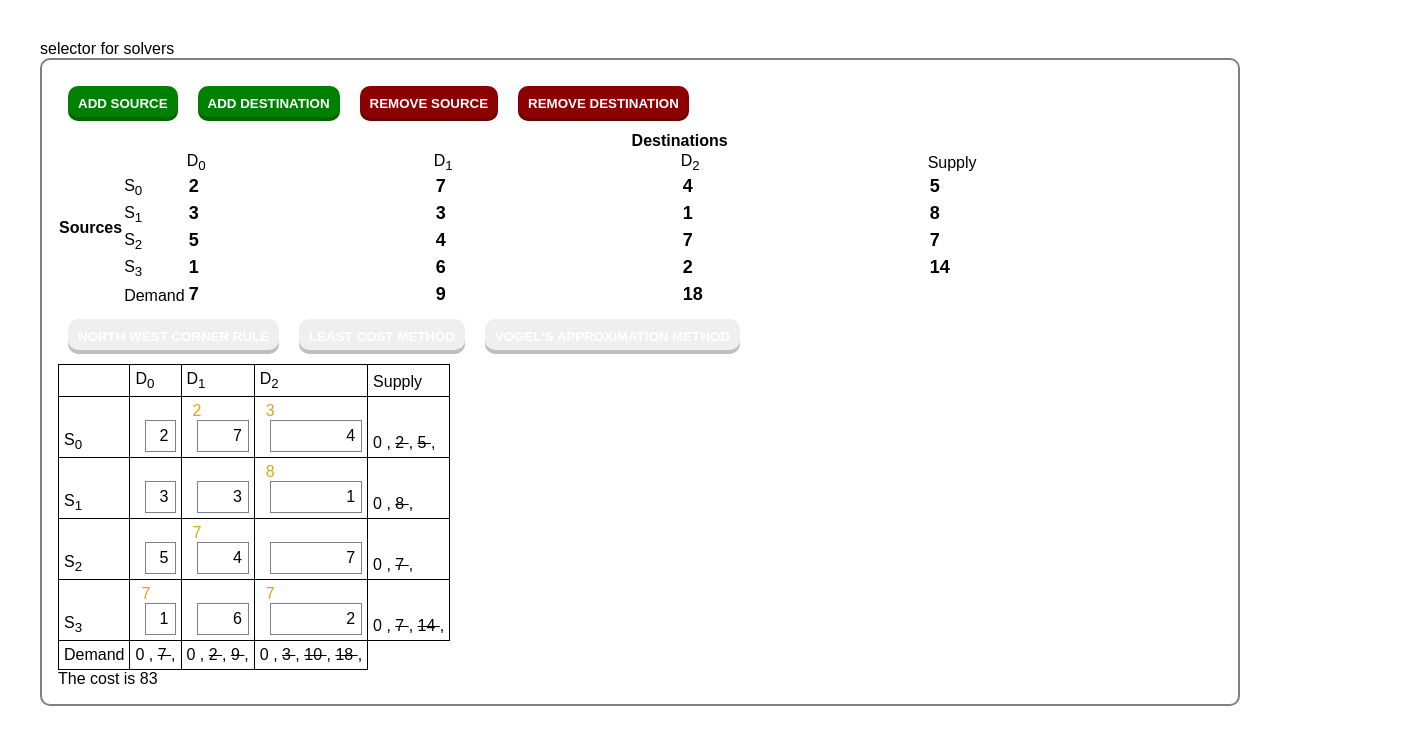
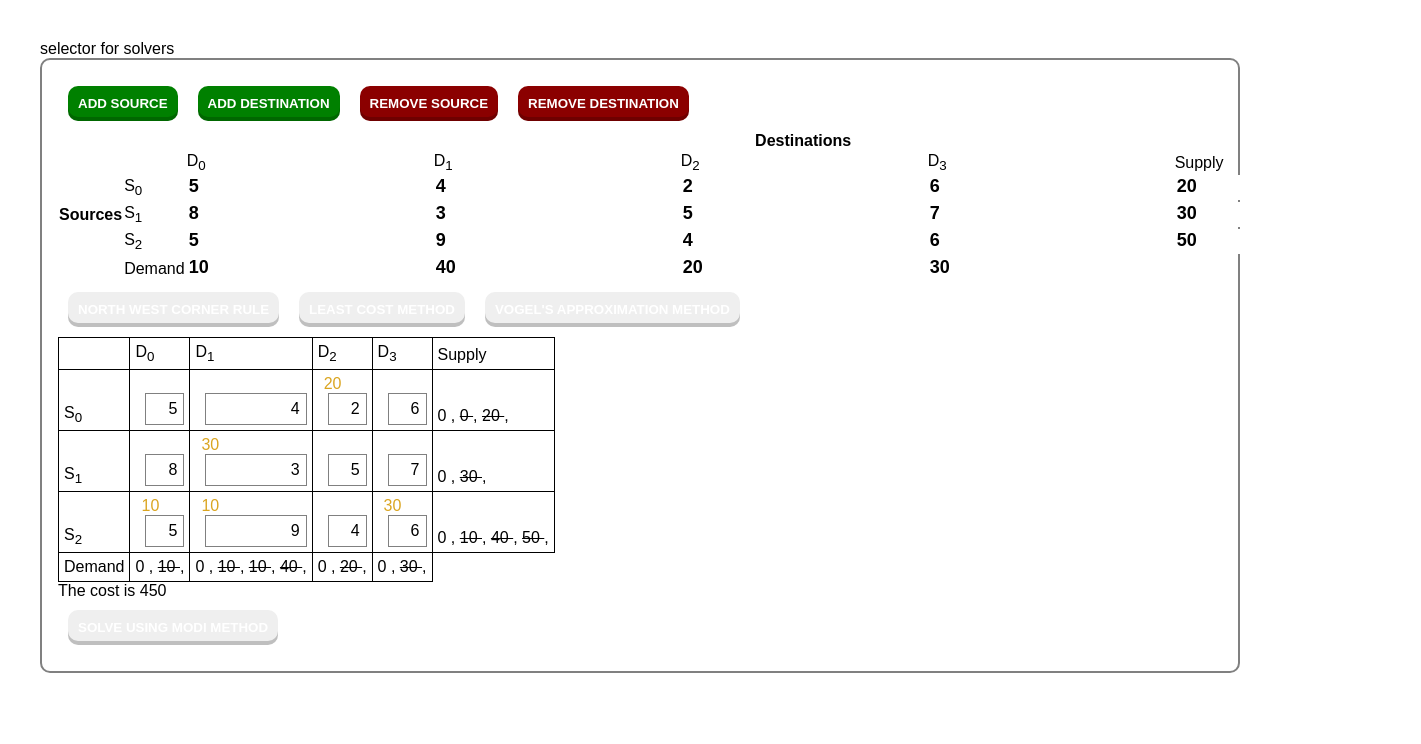
Before and after one commit to maheshbansod/numerical-methods, an Angular app: page / in a window 1280 px wide. Both pictures are taken after a click on the button "LEAST COST METHOD". Shown: the top 744 px of the page, 1421 px wide, since content can reach past the window. Built offline with nearby package versions, Linux system fonts and the light colour scheme.

Commit message:
added partial modi method

```diff
--- a/src/app/transportation-solve/transportation-solve.component.css
+++ b/src/app/transportation-solve/transportation-solve.component.css
@@ -23,6 +23,12 @@
     text-decoration: line-through;
 }
 
+.circled {
+    border: 1px solid black;
+    border-radius: 50%;
+    padding:3px;
+}
+
 table {
     border-collapse: collapse;
 }
--- a/src/app/transportation-solve/transportation-solve.component.html
+++ b/src/app/transportation-solve/transportation-solve.component.html
@@ -96,5 +96,50 @@
             </ng-container>
         </table>
         The cost is {{getCost(table, solution.weights)}}
+        <div class="solvebtns">
+            <button (click)="solveProblem('modi')">Solve using MODI method</button>
+        </div>
+        <div class="csolution" *ngIf="solution.eqs">
+            <div class="eqn" *ngFor="let eq of solution.eqs[0]">
+                u<sub>{{eq.i}}</sub> + v<sub>{{eq.j}}</sub> = {{eq.c}}
+            </div>
+            <p>Setting the first u value to be 0. We get the following values of u and v</p>
+            <div class="uv-sol" style="display: flex">
+                <div class="u-sol">
+                    <div *ngFor="let u of solution.u[0];let i=index;">
+                        u<sub>{{i}}</sub>={{u}},
+                    </div>
+                </div>
+                <div class="v-sol">
+                    <div *ngFor="let v of solution.v[0];let i=index;">
+                        v<sub>{{i}}</sub>={{v}}
+                    </div>
+                </div>
+            </div>
+            <div>
+                <table>
+                    <tr>
+                        <td>
+                        </td>
+                        <td *ngFor="let _ of demands;let i=index;">
+                            D{{i}}
+                        </td>
+                    </tr>
+                    <tr *ngFor="let r of table;let i=index;">
+                        <td>S{{i}}</td>
+                        <td *ngFor="let c of r; let j=index">
+                            <div class="weight" *ngIf="solution.mweight[0][i][j]==0">
+                                {{solution.oppcost[0][i][j]}}
+                            </div>
+                            <div class="weight" *ngIf="solution.mweight[0][i][j]!=0">
+                                <span class="circled">{{solution.mweight[0][i][j]}}</span>
+                            </div>
+                            <div class="cost">{{c}}</div>
+                        </td>
+                    </tr>
+                </table>
+            </div>
+
+        </div>
     </div>
 </div>
--- a/src/app/transportation-solve/transportation-solve.component.ts
+++ b/src/app/transportation-solve/transportation-solve.component.ts
@@ -10,13 +10,114 @@ export class TransportationSolveComponent implements OnInit {
 
   constructor() { }
 
-  table = [[2,7,4],[3,3,1],[5,4,7],[1,6,2]];
-  demands = [7,9,18]
-  supplys = [5,8,7,14];
+  table = [[5,4,2,6],[8,3,5,7],[5,9,4,6]];
+  demands = [10,40,20,30]
+  supplys = [20,30, 50];
   showsolution = false;
   solution = null;
 
   ngOnInit(): void {
+  }
+
+  solveProblem(method:String) {
+    if(this.solution == null) {
+      return "Find initial solution first.";
+    }
+    let table = this.table.map( (x)=>x.map(x=>x) );
+    // let weights = this.solution.weights.map( (x)=>x.map(x=>x) );
+    let i,j, u = [...Array(this.supplys.length)], v = [...Array(this.demands.length)];
+    let it = 0;
+    this.solution.eqs = [];
+    this.solution.u = [];
+    this.solution.v = [];
+    this.solution.oppcost = [];
+    let mweights = this.solution.weights.map( (x)=>x.map(x=>x) );
+    this.solution.mweight = [];
+
+
+    this.solution.eqs.push([]);
+    if(method == 'modi') { //modified distribution method
+
+
+      this.solution.mweight.push(mweights);
+
+      for(i=0;i<table.length;i++) {
+        for(j=0;j<table[0].length;j++) {
+          if(mweights[i][j] != 0) {
+            this.solution.eqs[it].push({i:i, j:j, c:table[i][j]});
+          }
+        }
+      }
+
+      if(this.solution.eqs[it].length < table.length+table[0].length -1) {
+        i=0;j=0;
+        while(mweights[i][j] != 0){
+          j++;
+          if(j >= table[0].length) {
+            j=0;i++;
+          }
+          if(i >= table.length) {
+            console.log("some kind of error bro");
+            return -1;
+          }
+        }
+        this.solution.eqs[it].push({i:i, j:j, c:table[i][j]});
+      }
+
+      let seq = this.solution.eqs[it].map( (x)=>{return {i:x.i,j:x.j,c:x.c}} );
+      let stack = [];
+      stack.push({i:seq[0].i, c: 0});
+
+      // console.log(seq);
+
+      while(stack.length != 0) {
+
+        let eq = stack.pop();
+        if(eq.i != undefined) {
+          u[eq.i] = eq.c;
+          for(i=0;i<seq.length;i++) {
+            if(eq.i == seq[i].i) {
+              stack.push({j:seq[i].j, c: seq[i].c - u[eq.i]});
+              seq[i].j = null;
+            }
+          }
+        } else if(eq.j != undefined) {
+          v[eq.j] = eq.c;
+          for(i=0;i<seq.length;i++) {
+            if(eq.j == seq[i].j) {
+              stack.push({i: seq[i].i, c: seq[i].c - v[eq.j]});
+              seq[i].i = null;
+            }
+          }
+        } else {
+          console.log("some weird error occurred.")
+          break;
+        }
+
+      }
+
+      this.solution.u.push([]);
+      this.solution.v.push([]);
+
+      for(i=0;i<this.supplys.length;i++)
+        this.solution.u[it][i] = u[i];
+      for(i=0;i<this.demands.length;i++)
+        this.solution.v[it][i] = v[i];
+
+      this.solution.oppcost.push([...Array(mweights.length)].map( (x)=>[...Array(mweights[0].length)].fill(0) ))
+
+      for(i=0;i<this.supplys.length;i++) {
+        for(j=0;j<this.demands.length;j++) {
+          if(mweights[i][j] != 0)
+            continue;
+          this.solution.oppcost[it][i][j] = table[i][j] - (u[i] + v[j]);
+        }
+      }
+
+      it++;
+    }
+
+    ;
   }
 
   findInitialSolution(method:String) {
```
